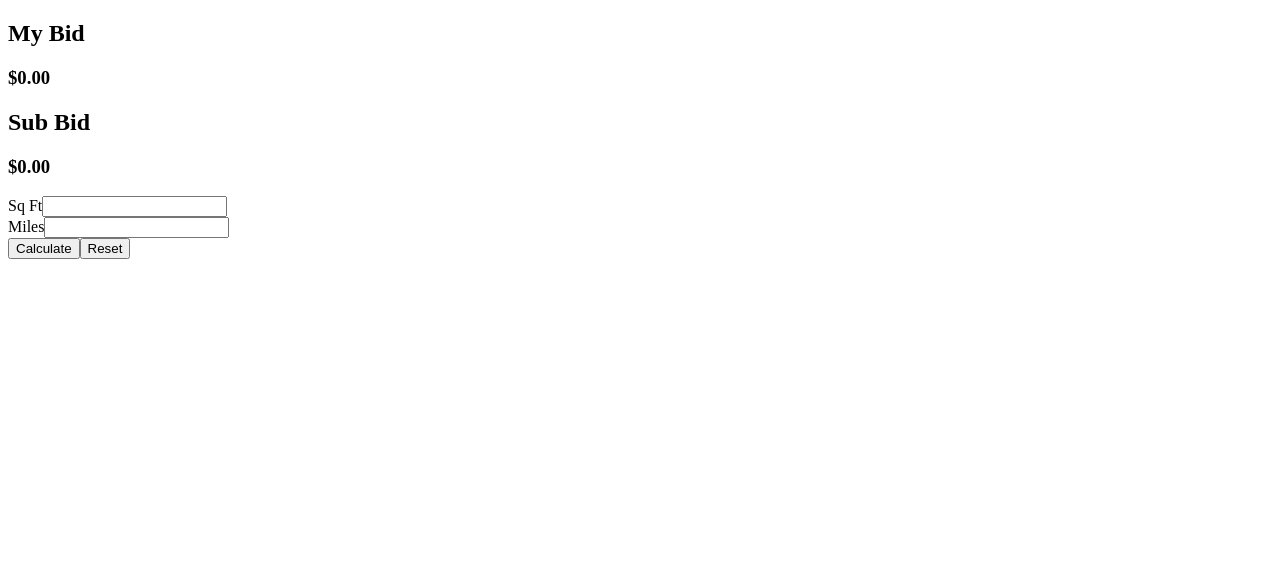
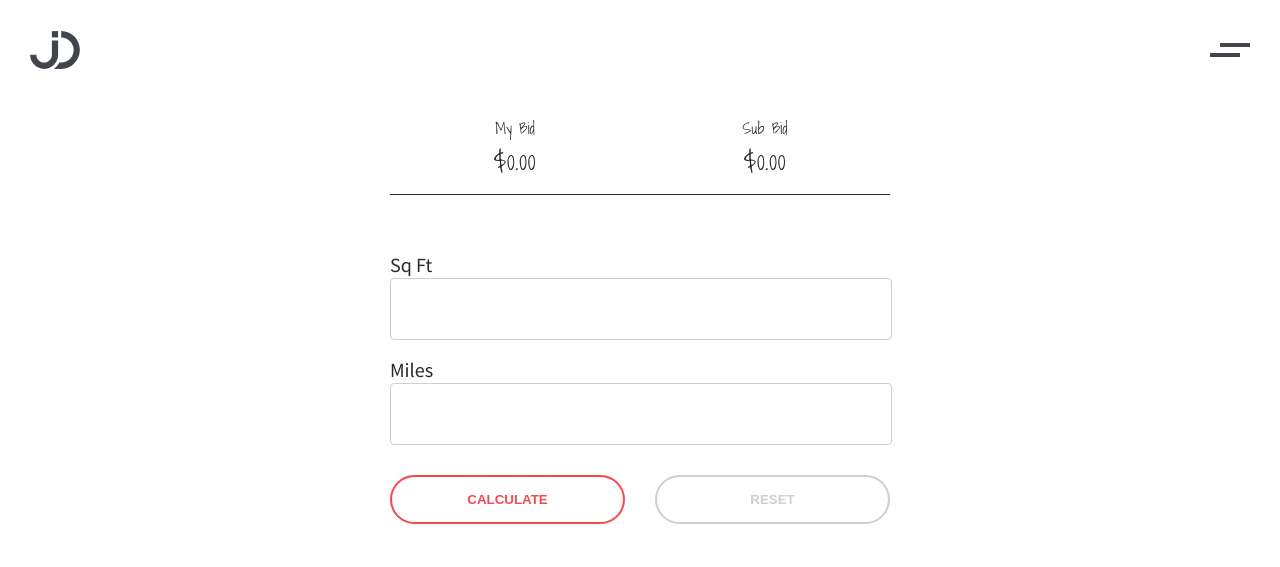
Before and after one commit to JoshMDiaz/joshmdiaz.com, a Gatsby site: page /bid in a window 1280 px wide. Built offline with nearby package versions, Linux system fonts and the light colour scheme; Gatsby itself is replaced by a stand-in of ours.

Commit message:
Adding layout for styles

```diff
--- a/src/components/Bid/_bid.scss
+++ b/src/components/Bid/_bid.scss
@@ -50,7 +50,7 @@ button {
   display: grid;
   grid-template-columns: repeat(2, 1fr);
   text-align: center;
-  margin: 0 auto 30px;
+  margin: 100px auto 30px;
   padding: 20px 0;
   border-bottom: 1px solid $text-color;
   max-width: 500px;
--- a/src/pages/bid.js
+++ b/src/pages/bid.js
@@ -1,8 +1,11 @@
 import React from 'react'
+import Layout from '../components/layout'
 import Bid from '../components/Bid/Bid'
 
 const SecondPage = () => (
-  <Bid milesValue={.15} sqFtValue={.10} />
+  <Layout>
+    <Bid milesValue={.15} sqFtValue={.10} />
+  </Layout>
 )
 
 export default SecondPage
```
